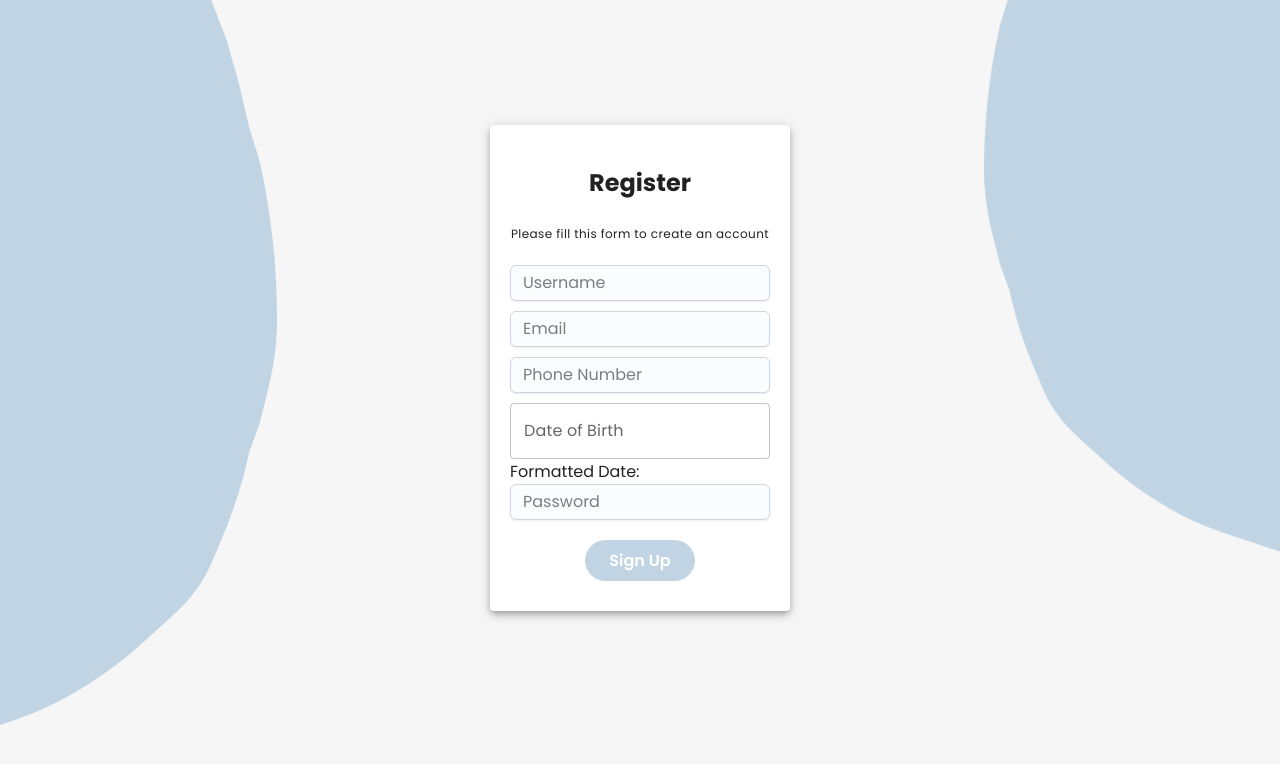
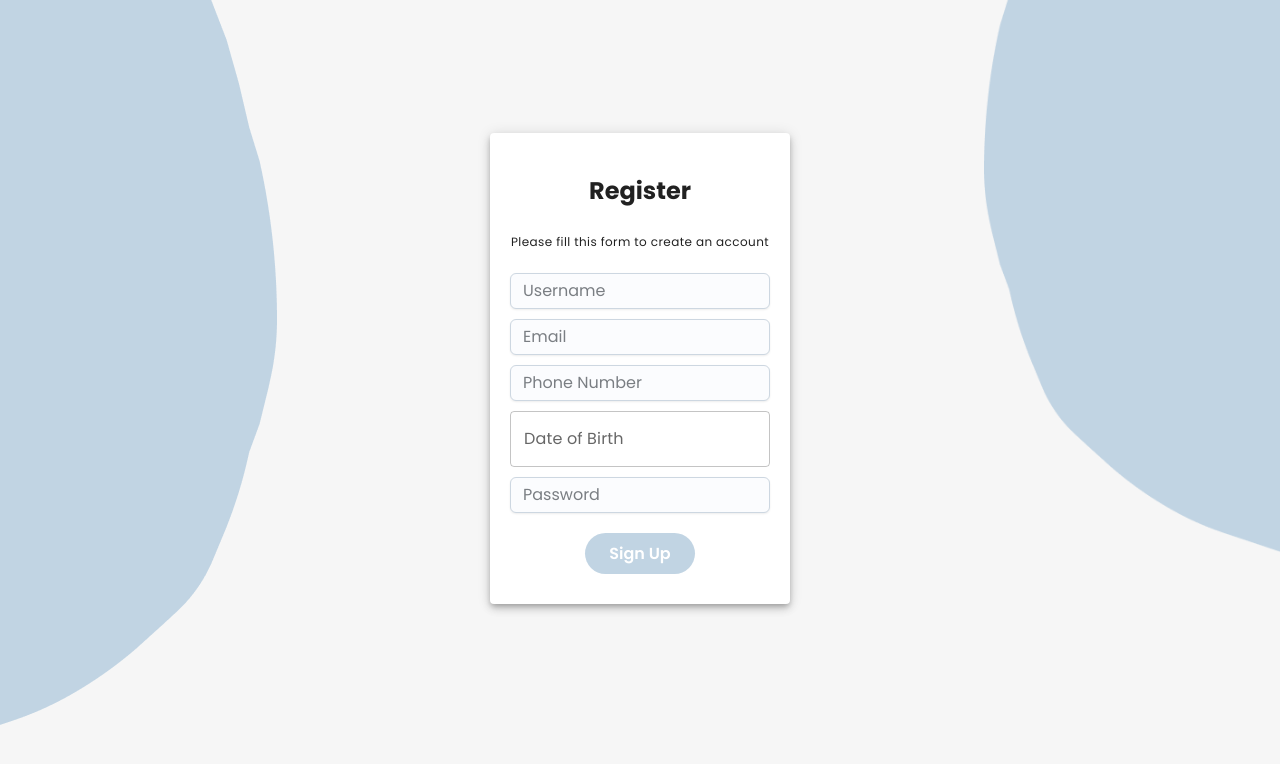
Before and after one commit to mgrumbine/ToDoApp, a React (Create React App) app in the folder client/: page /register in a window 1280 px wide. Shown: the top 764 px of the page. Built offline with nearby package versions, Linux system fonts and the light colour scheme.

Commit message:
Finished date picker on register component. Data being sent to database.

```diff
--- a/client/src/Components/Register.js
+++ b/client/src/Components/Register.js
@@ -138,7 +138,6 @@ const Register = () => {
             onChange={handleDateOfBirthChange}
             dateFormat="yyyy-mm-dd"
           />
-          <p>Formatted Date: {birthday}</p>
           </div>
           <div>
           <Input
@@ -146,7 +145,7 @@ const Register = () => {
             placeholder="Password"
             size="md"
             variant="outlined"
-            style={{ marginBottom: '20px' }}
+            style={{ marginBottom: '20px', marginTop: '10px' }}
             type="password" value={password} onChange={handlePasswordChange}
           />
           </div>
```
